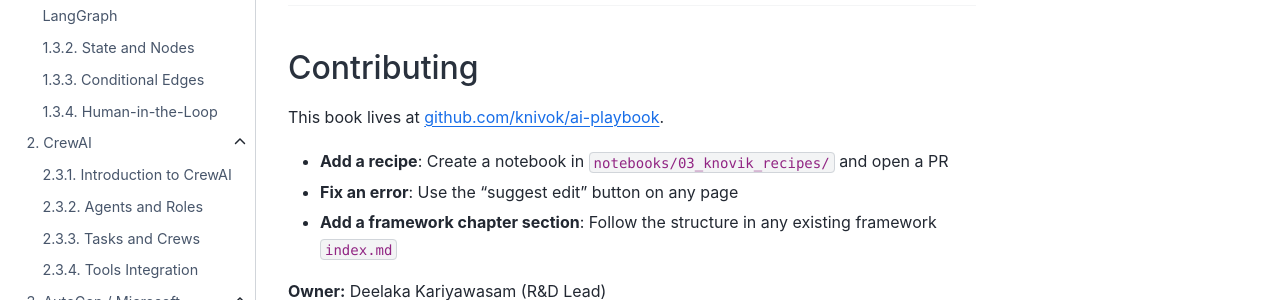
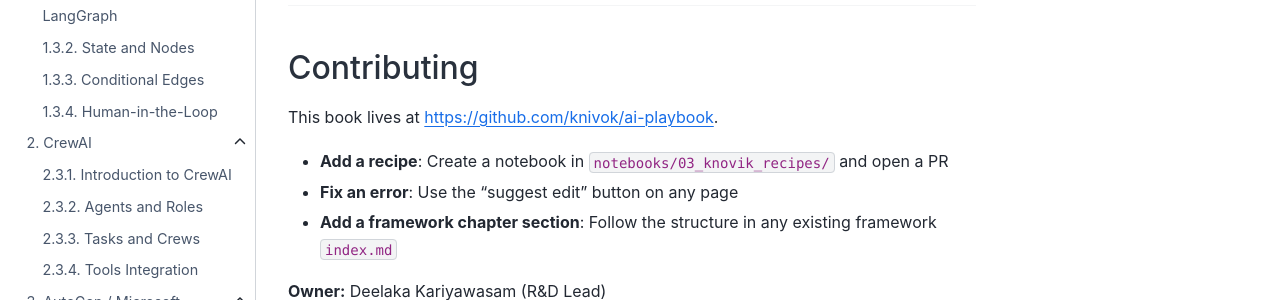
Before and after one commit to KnovikLLC/knovik-agentic-ai-playbook, a Jupyter Book: the page built from notebooks/00_foundations/index.md, in a window 1280 px wide and 900 px high, scrolled down 1465 px. Shown: the part 409-709 px from the top of the window. Built offline with Jupyter Book 1.0.4 settings and Sphinx 7.4.7 and the Sphinx Book theme 1.1.4, drawn with Linux system fonts in a browser that asks for light colours; pages that are not in the unit, such as notebooks, are missing from menus; some of the changed lines change nothing that is shown.

Commit message:
Fix repository link in contributing section
Updated the URL for the book repository.

```diff
--- a/notebooks/00_foundations/index.md
+++ b/notebooks/00_foundations/index.md
@@ -57,7 +57,7 @@
 
 ## Contributing
 
-This book lives at [github.com/knivok/ai-playbook](https://github.com/knivok/ai-playbook).
+This book lives at [https://github.com/knivok/ai-playbook](https://knovikllc.github.io/knovik-agentic-ai-playbook/).
 
 - **Add a recipe**: Create a notebook in `notebooks/03_knovik_recipes/` and open a PR
 - **Fix an error**: Use the "suggest edit" button on any page
```
